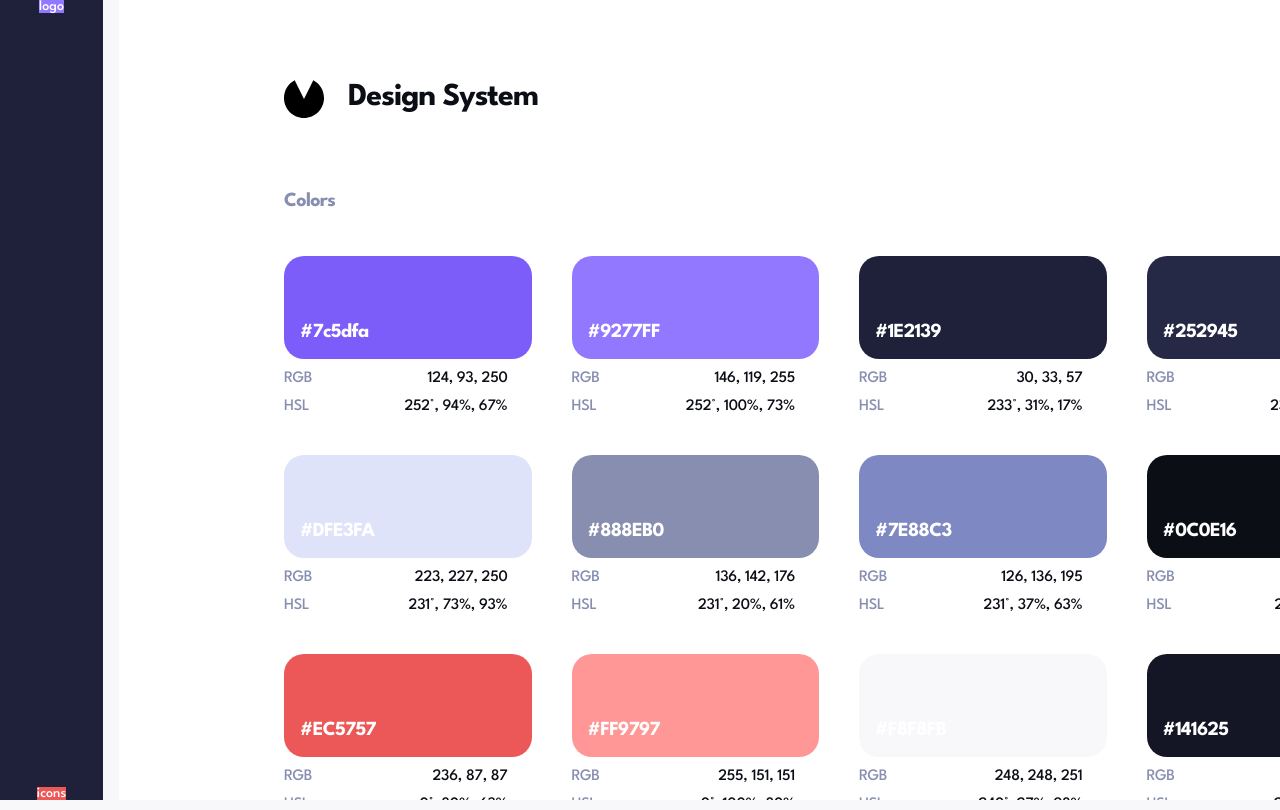
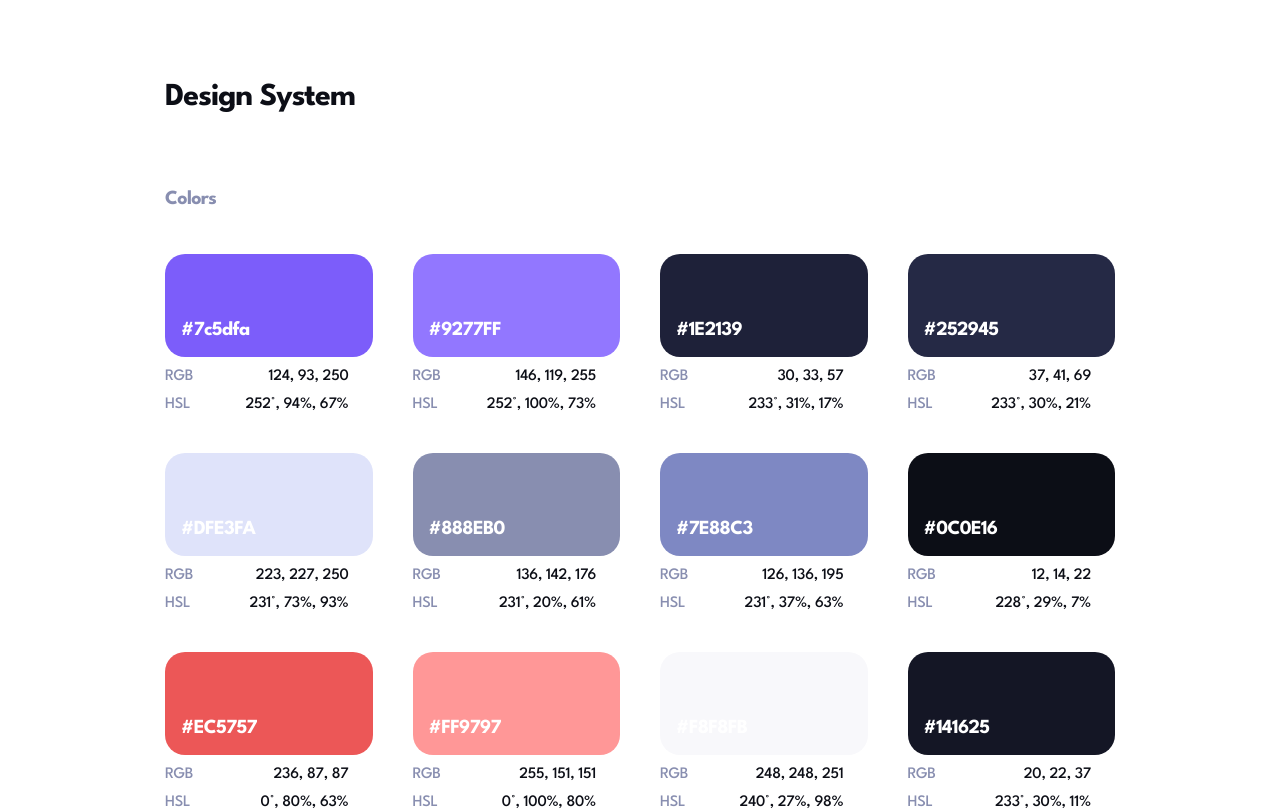
Before and after one commit to rparias/invoice-app-ts-next, a Next.js app: page /designSystem in a window 1280 px wide. Shown: the top 810 px of the page. Built offline with nearby package versions, Linux system fonts and the light colour scheme.

Commit message:
updates app to enable or disable default layout

```diff
--- a/pages/_app.tsx
+++ b/pages/_app.tsx
@@ -1,11 +1,24 @@
-import '@/styles/globals/index.scss';
+import type { ReactElement, ReactNode } from 'react';
+import type { NextPage } from 'next';
 import type { AppProps } from 'next/app';
 import Layout from '@/templates/Layout/layout';
+import '@/styles/globals/index.scss';
 
-export default function App({ Component, pageProps }: AppProps) {
-	return (
-		<Layout>
-			<Component {...pageProps} />
-		</Layout>
-	);
+export type NextPageWithLayout<P = object, IP = P> = NextPage<P, IP> & {
+	getLayout?: (page: ReactElement) => ReactNode;
+};
+
+type AppPropsWithLayout = AppProps & {
+	Component: NextPageWithLayout;
+};
+
+function DefaultLayout(page: ReactElement) {
+	return <Layout>{page}</Layout>;
 }
+
+export default function App({ Component, pageProps }: AppPropsWithLayout) {
+	// Use the layout defined at the page level, if available, otherwise Default Layout
+	const getLayout = Component.getLayout ?? ((page) => DefaultLayout(page));
+
+	return getLayout(<Component {...pageProps} />);
+}
--- a/pages/designSystem.tsx
+++ b/pages/designSystem.tsx
@@ -1,4 +1,4 @@
-import Image from 'next/image';
+import { ReactElement } from 'react';
 import Colors from '@/templates/Colors/colors';
 import Typography from '@/templates/Typography/typography';
 import Buttons from '@/templates/Buttons/buttons';
@@ -9,14 +9,6 @@ export default function DesignSystem() {
 	return (
 		<div className="design-system__container">
 			<section className="row">
-				<Image
-					className="logo mr-2"
-					src="/assets/logo.svg"
-					alt="App Logo"
-					width={40}
-					height={38}
-					priority
-				/>
 				<h1>Design System</h1>
 			</section>
 			<Colors />
@@ -26,3 +18,7 @@ export default function DesignSystem() {
 		</div>
 	);
 }
+
+DesignSystem.getLayout = function getLayout(page: ReactElement) {
+	return page;
+};
```
